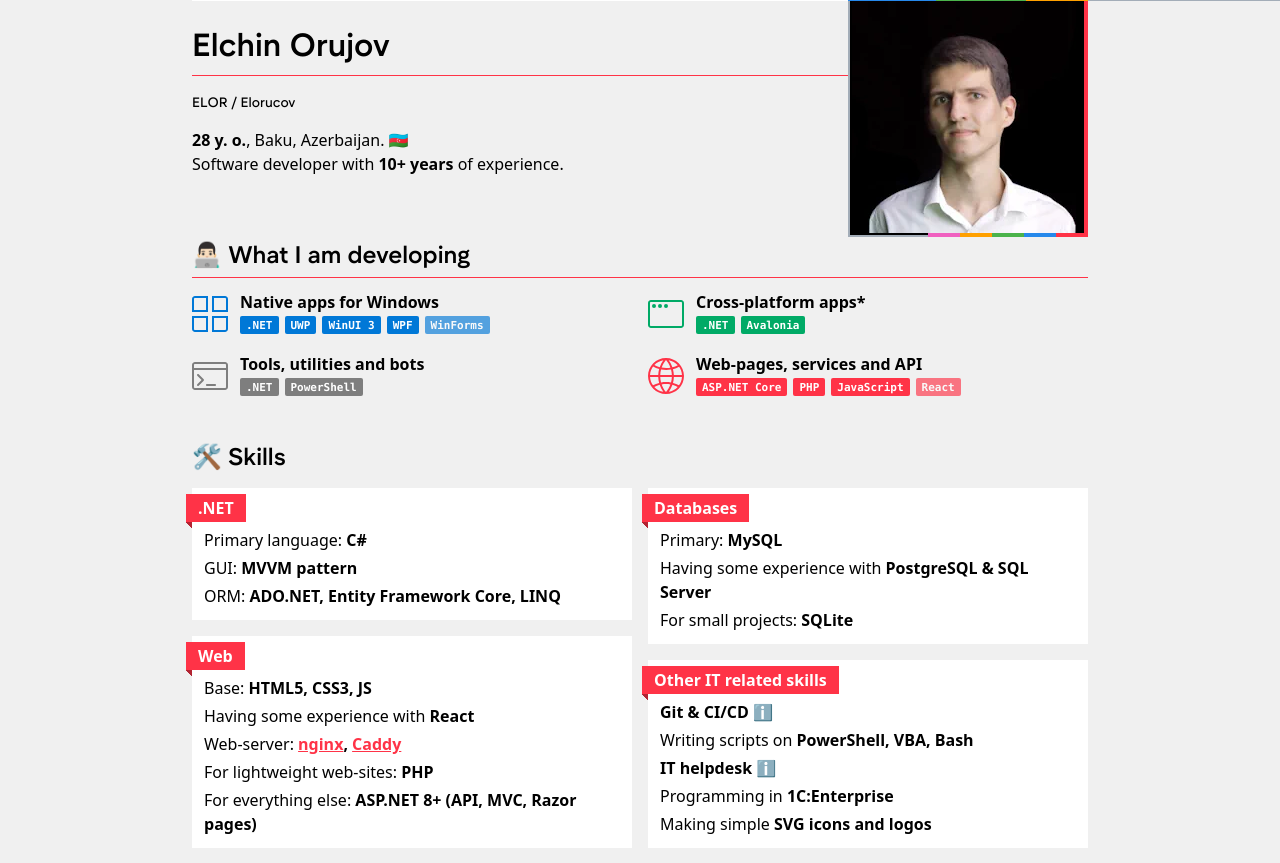
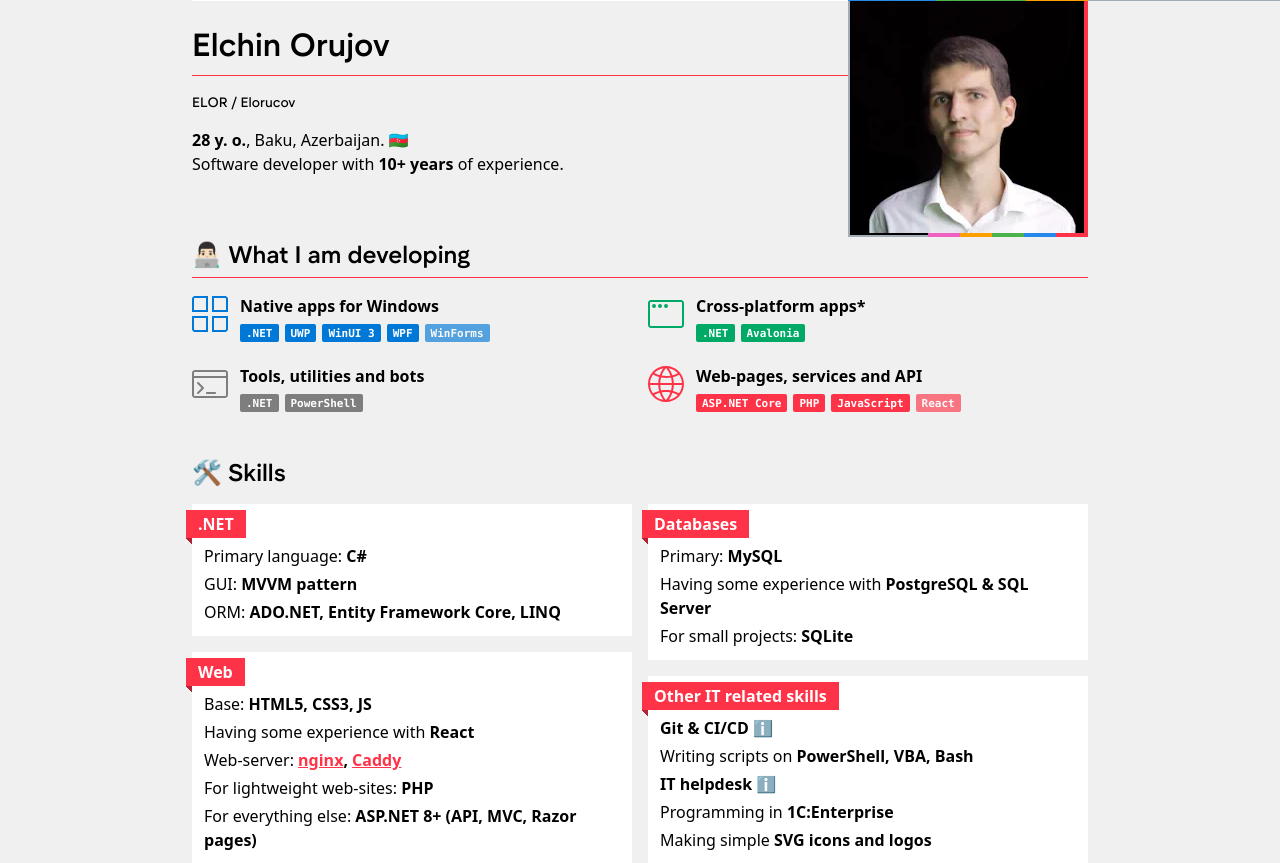
Before and after one commit to Elorucov/Me, a PHP site: page / in a window 1280 px wide. Shown: the part 75-938 px from the top of the page. Run offline with PHP 8.4, Linux system fonts and the light colour scheme.

Commit message:
Temporarily remove line-height for knowledge card's header

```diff
--- a/res/impressive_landing/style.css
+++ b/res/impressive_landing/style.css
@@ -680,7 +680,7 @@ a.chip:hover {
 
 .knowledgeCard > section.cardContent > header {
     padding: 0px;
-    line-height: 1em;
+    /* line-height: 1em; */
     font-family: inherit;
     font-weight: 600;
     background: unset;
```
